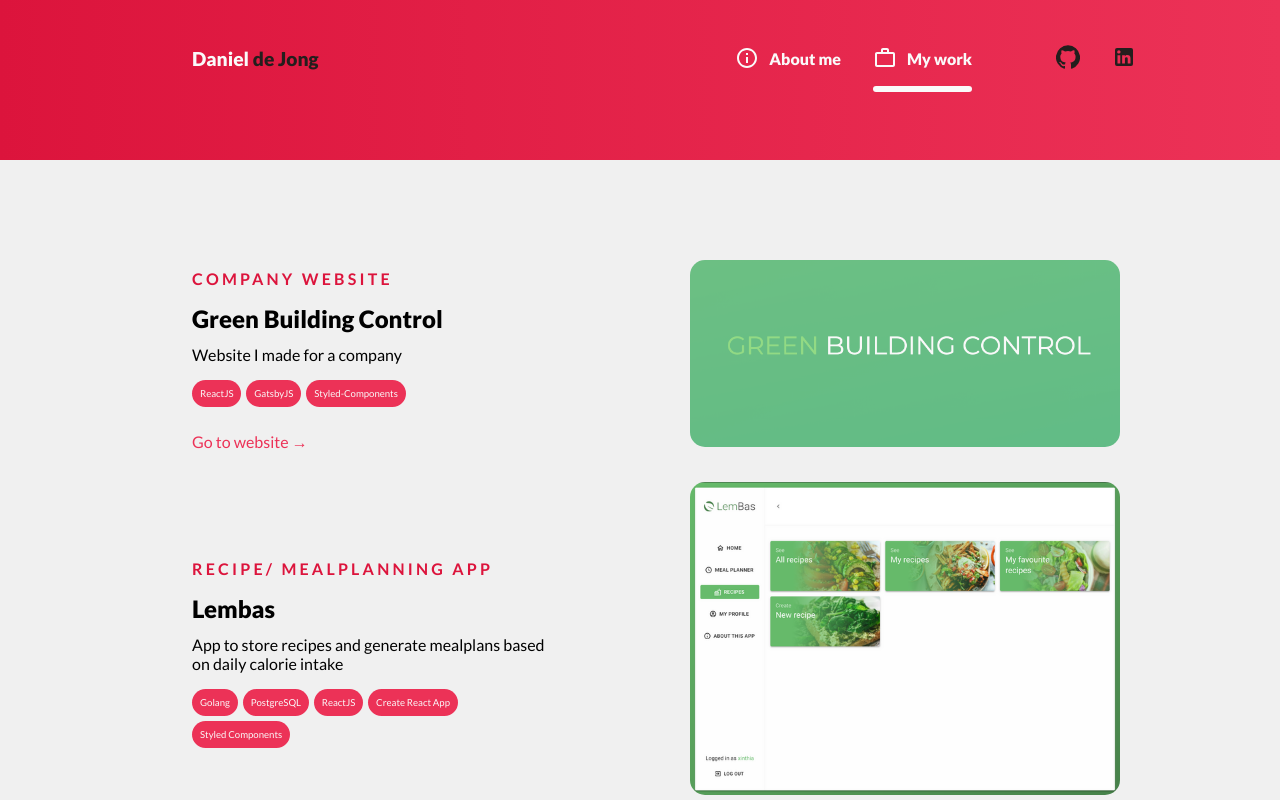
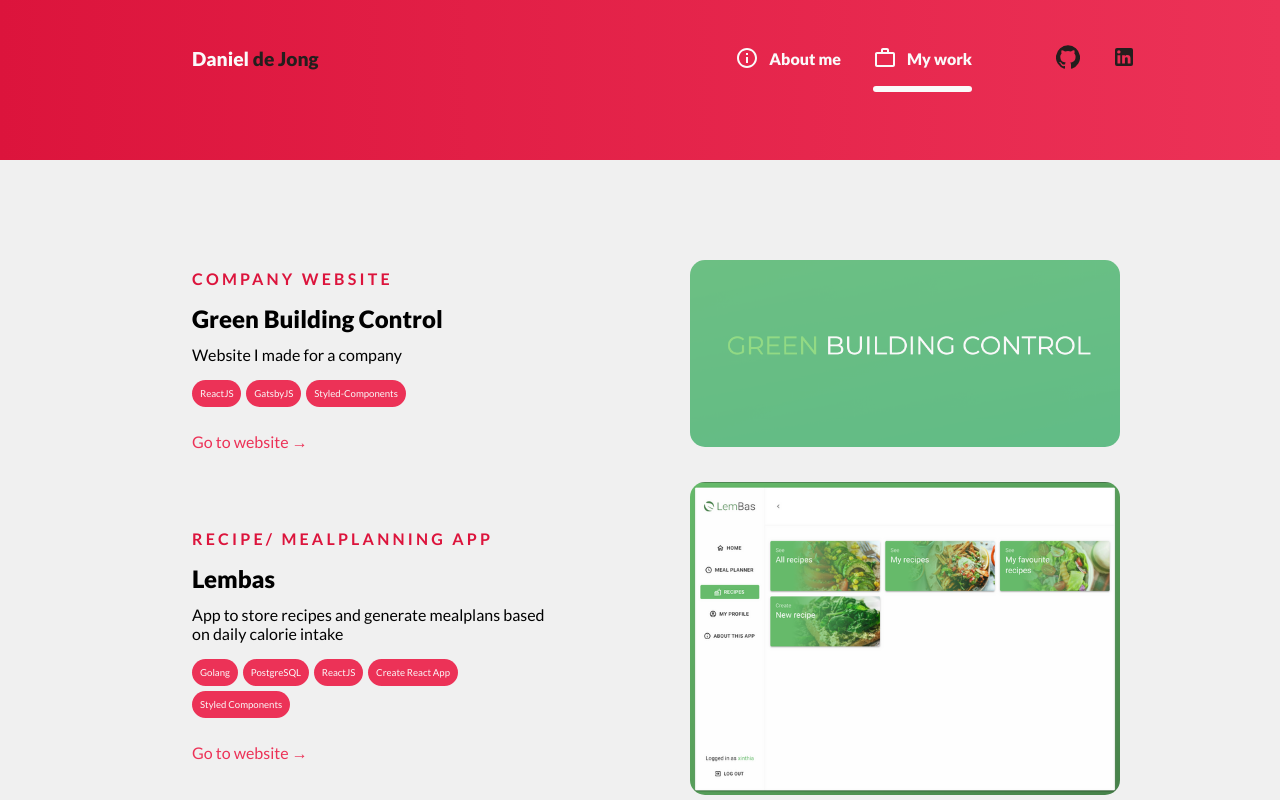
Before and after one commit to unexpectedtokens/portfolio_react, a React (Create React App) app: page /work in a window 1280 px wide. Shown: the top 800 px of the page. Built offline with nearby package versions, Linux system fonts and the light colour scheme.

Commit message:
added url to lembas so users can navigate to the demo

```diff
--- a/src/Pages/Work.js
+++ b/src/Pages/Work.js
@@ -43,7 +43,7 @@
       "Styled Components",
     ],
     image: lembas,
-    link: "",
+    link: "https://boiling-wave-80785.herokuapp.com/",
   },
   {
     title: "Dtronics Tech Solutions",
```
